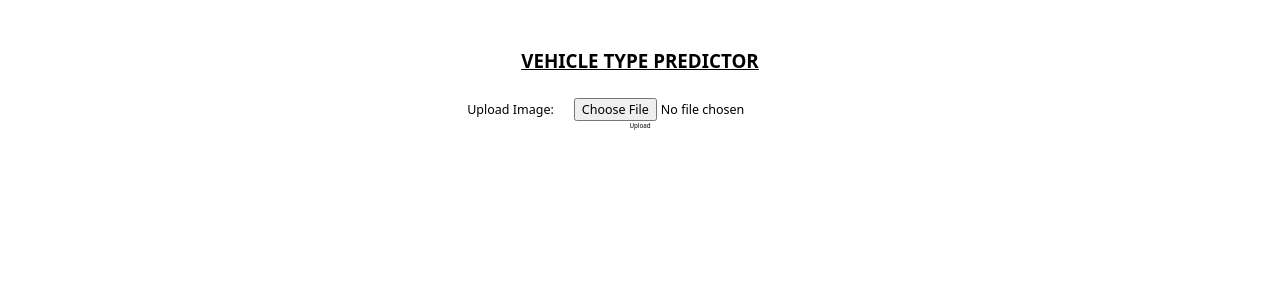
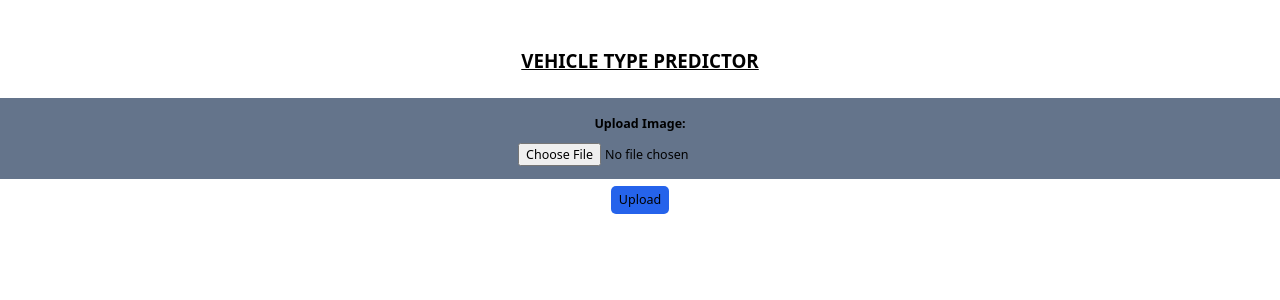
Before and after one commit to Safdari10/Car-Insurance-Estimator, a React (Vite) app in the folder client/: page / in a window 1280 px wide. Shown: the top 300 px of the page. Built offline with nearby package versions, Linux system fonts and the light colour scheme.

Commit message:
added some stylings to upload form.

```diff
--- a/client/src/components/ImageUploadForm.tsx
+++ b/client/src/components/ImageUploadForm.tsx
@@ -30,41 +30,42 @@ const ImageUploadForm = () => {
   return (
     <div>
       <form onSubmit={handleSubmit}>
-        <div>
-          <label htmlFor="fileInput" className="text-xl px-5">Upload Image:</label>
+        <div className="flex flex-col justify-center items-center gap-2 bg-slate-500 p-5">
+          <label htmlFor="fileInput" className="text-xl px-5 block font-semibold p-2">Upload Image:</label>
           <input
             type="file"
             id="fileInput"
             name="file"
-            placeholder="Upload Image"
             onChange={handleFileChange}
             accept="image/*"
             className="text-xl px-3"
             required
           />
         </div>
-        <button type="submit" disabled={uploadStatus === "uploading"}>
+        <button type="submit" disabled={uploadStatus === "uploading"} className="bg-blue-600 text-xl my-3 py-2 px-3 rounded-lg hover:text-white" >
           {uploadStatus === "uploading" ? "Uploading ..." : "Upload"}
         </button>
 
         {uploadStatus === "failed" && <p>Error: {error}</p>}
-        {uploadStatus === "completed" && <p>Upload successful!</p>}
+        {uploadStatus === "completed" && <p className="text-lg font-semibold" >Upload successful!</p>}
       </form>
+      {previewUrl && (
+        <div className="flex justify-center flex-col items-center p-2 gap-2">
+          <h3 className="text-xl">Selected Image Preview:</h3>
+          <img src={previewUrl} alt="Preview" width="200" />
+        </div>
+      )}
+
       {prediction && (
-        <div>
-          <h2>Prediction Result</h2>
+        <div className="flex flex-col justify-center items-center" >
+          <h2 className="z-30 text-2xl font-semibold">Prediction Result</h2>
           <p>
             Vehicle Type: <strong>{prediction.tag}</strong>
           </p>
           <p>Confidence: {(prediction.confidence * 100).toFixed(2)}%</p>
         </div>
       )}
-      {previewUrl && (
-        <div>
-          <h3>Selected Image Preview:</h3>
-          <img src={previewUrl} alt="Preview" width="200" />
-        </div>
-      )}
+
     </div>
   );
 };
```
